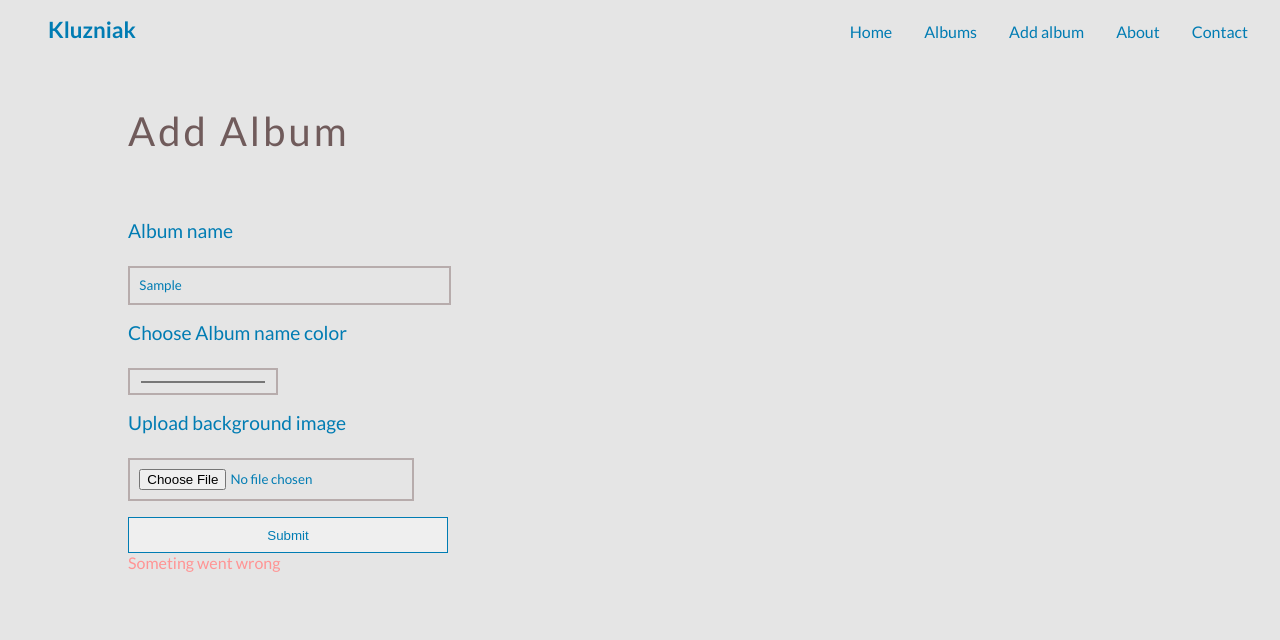
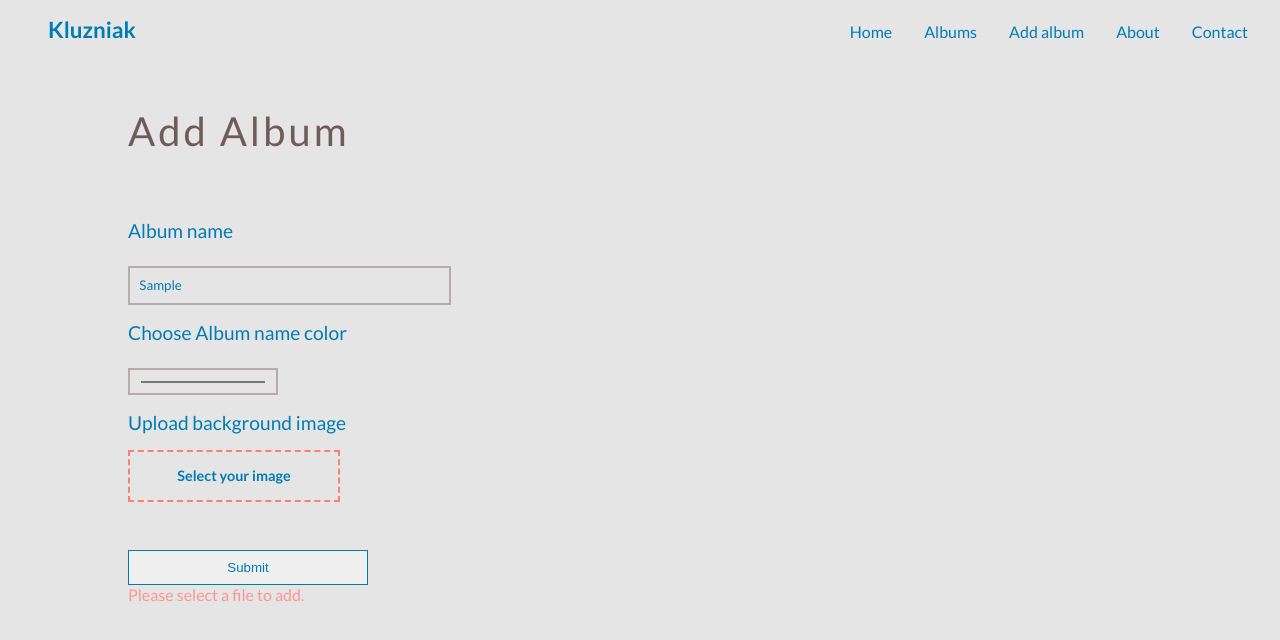
Before and after one commit to Kluzko/portfolio-photographer, a React (Create React App) app in the folder client/: page /addAlbum in a window 1280 px wide. Both pictures are taken after typing "Sample" into the empty fields and a click on the button "Submit". Shown: the top 640 px of the page. Built offline with nearby package versions, Linux system fonts and the light colour scheme; no server answers.

Commit message:
Finshed base upload functionality and add errors and validation

```diff
--- a/client/package.json
+++ b/client/package.json
@@ -10,6 +10,7 @@
     "react": "^17.0.1",
     "react-color": "^2.19.3",
     "react-dom": "^17.0.1",
+    "react-dropzone": "^11.2.4",
     "react-query": "^3.2.0",
     "react-router-dom": "^5.2.0",
     "react-scripts": "3.4.4",
--- a/client/src/components/Album/AddAlbum.js
+++ b/client/src/components/Album/AddAlbum.js
@@ -1,5 +1,6 @@
-import React, { useState, useEffect } from "react";
-import { API_KEY, UPLOAD_PRESET, CLOUD_NAME } from "../../config";
+import React, { useState } from "react";
+import { useDropzone } from "react-dropzone";
+import { UPLOAD_PRESET, CLOUD_NAME } from "../../config";
 // Styles
 import {
   Wrapper,
@@ -7,81 +8,74 @@ import {
   StyledLabel,
   DefaultInput,
   StyledButton,
+  Dropzone,
   ErrorMsg,
 } from "./Styles";
 
 const AddAlbum = () => {
   const [Loading, setLoading] = useState(0);
-  const [error, setError] = useState(false);
   // Album name
   const [albumName, setAlubmName] = useState();
   // Album title text color
   const [color, setColor] = useState();
-  // file
-  const [fileUrl, setFileUrl] = useState();
-  const [selectedFile, setSelectedFile] = useState();
-  const [preview, setPreview] = useState();
 
-  // preview as side effect, whenever selected file is changed
-  useEffect(() => {
-    if (!selectedFile) {
-      setPreview(undefined);
-      return;
-    }
+  const [file, setFile] = useState(null); // state for storing actual image
+  const [previewSrc, setPreviewSrc] = useState(""); // state for storing previewImage
+  const [errorMsg, setErrorMsg] = useState("");
+  const [isPreviewAvailable, setIsPreviewAvailable] = useState(false); // state to show preview only for images
 
-    const objectUrl = URL.createObjectURL(selectedFile);
-    setPreview(objectUrl);
+  const onDrop = (files) => {
+    const [uploadedFile] = files;
+    setFile(uploadedFile);
 
-    // free memory when ever this component is unmounted
-    return () => URL.revokeObjectURL(objectUrl);
-  }, [selectedFile]);
-
-  const handlePreviewFile = (files) => {
-    // check if it existss
-    if (!files || files === 0) {
-      setSelectedFile(undefined);
-      return;
-    }
-    setSelectedFile(files[0]);
+    const fileReader = new FileReader();
+    fileReader.onload = () => {
+      setPreviewSrc(fileReader.result);
+    };
+    fileReader.readAsDataURL(uploadedFile);
+    setIsPreviewAvailable(uploadedFile.name.match(/\.(jpeg|jpg|png)$/));
   };
 
-  // file upload
-  const handleSingleFileUpload = async (file) => {
-    const formData = new FormData();
-    formData.append("file", file);
-    formData.append("api_key", API_KEY);
-    formData.append("upload_preset", UPLOAD_PRESET);
+  const { getRootProps, getInputProps, isDragActive } = useDropzone({
+    onDrop,
+    accepts: "image/*",
+    multiple: false,
+  });
 
-    setError(null);
-    setLoading(true);
-    // send cloudinary image and presets info
-
+  const handleSubmit = async (e) => {
+    e.preventDefault();
     try {
-      const res = await fetch(
-        `https://api.cloudinary.com/v1_1/${CLOUD_NAME}/upload`,
-        {
+      if (file) {
+        const url = `https://api.cloudinary.com/v1_1/${CLOUD_NAME}/upload`;
+        setLoading(true);
+        const formData = new FormData();
+        formData.append("file", file);
+        formData.append("upload_preset", UPLOAD_PRESET);
+        const res = await fetch(url, {
           method: "POST",
           body: formData,
+        });
+        const data = await res.json();
+        const fileUrl = await data.eager[0].secure_url;
+
+        setLoading(false);
+        setErrorMsg("");
+        if (albumName.trim() !== "" && color.trim() !== "" && fileUrl) {
+          console.log(`
+            albumName: ${albumName}
+            color: ${color}
+            backgroundUrl: ${fileUrl}
+
+          `);
+        } else {
+          setErrorMsg("Please enter all the field values.");
         }
-      );
-
-      //get all data
-      const img = await res.json();
-      //  get url to send for db
-      const fileUrl = await img.eager[0].secure_url;
-      setFileUrl(fileUrl);
-
-      setLoading(false);
-    } catch (e) {
-      setError(e);
-      setLoading(false);
+      } else {
+        setErrorMsg("Please select a file to add.");
+      }
+    } catch (error) {
+      error.response && setErrorMsg(error.response.data);
     }
-  };
-
-  console.log(fileUrl);
-  const handleSubmit = async (e) => {
-    e.preventDefault();
-    await handleSingleFileUpload(selectedFile);
   };
   return (
     <Wrapper>
@@ -107,28 +101,39 @@ const AddAlbum = () => {
         </div>
         <div>
           <StyledLabel>Upload background image</StyledLabel>
-          <DefaultInput
-            type="file"
-            onChange={(e) => handlePreviewFile(e.target.files)}
-          />
+          <Dropzone {...getRootProps()} isDragActive={isDragActive}>
+            Select your image
+            <DefaultInput {...getInputProps()} />
+          </Dropzone>
         </div>
-        {selectedFile && (
-          <div>
-            <p>Image preview of {albumName} </p>
+
+        {/* TODO
+
+          ADD animated color gradient wich starts when loading starts on loading = true
+
+        */}
+        {previewSrc && isPreviewAvailable && (
+          <div className="image-preview">
             <img
-              src={preview}
-              alt={preview}
+              className="preview-image"
+              src={previewSrc}
+              alt="Preview"
               style={{
-                width: "400px",
+                width: "300px",
                 objectFit: "contain",
               }}
             />
           </div>
         )}
-        <StyledButton type="submit">
+
+        <StyledButton type="submit" width="15rem">
           {Loading ? "Loading..." : "Submit"}
         </StyledButton>
-        {error && <ErrorMsg>Someting went wrong</ErrorMsg>}
+        {errorMsg && (
+          <div>
+            <ErrorMsg>{errorMsg}</ErrorMsg>
+          </div>
+        )}
       </form>
     </Wrapper>
   );
--- a/client/src/components/Album/Styles.js
+++ b/client/src/components/Album/Styles.js
@@ -35,8 +35,23 @@ const DefaultInput = styled.input`
   ${baseInputStyles}
 `;
 
+const Dropzone = styled.div`
+  height: 1rem;
+  margin-top: 1rem;
+  padding: 1rem;
+  border: ${({ isDragActive }) =>
+    isDragActive ? "2px solid purple" : "2px dashed salmon"};
+  display: flex;
+  width: 11rem;
+  justify-content: center;
+  align-items: center;
+  font-size: 0.9rem;
+  font-weight: bold;
+  cursor: pointer;
+`;
+
 const StyledButton = styled.button`
-  margin-top: 1rem;
+  margin-top: 3rem;
   padding: 0.7em;
   width: ${({ width }) => (width ? width : "320px")};
   color: #007cb3;
@@ -44,4 +59,12 @@ const StyledButton = styled.button`
   cursor: pointer;
 `;
 
-export { Wrapper, Title, DefaultInput, StyledLabel, StyledButton, ErrorMsg };
+export {
+  Wrapper,
+  Title,
+  DefaultInput,
+  StyledLabel,
+  StyledButton,
+  ErrorMsg,
+  Dropzone,
+};
```
Also changed, not shown: 1 other file (tests, documents, lock files or other folders).
